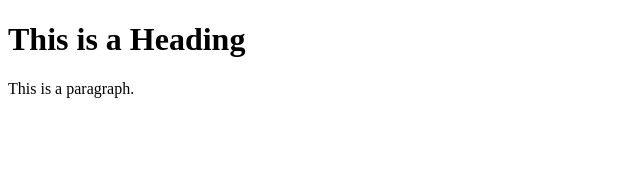
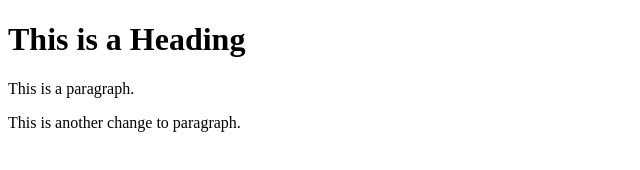
Before and after one commit to AremouSalaou/learning-git, a plain HTML site: page index.html in a window 1280 px wide. Shown: the whole page, without its empty margins (0-640 px from the left). Drawn offline with Linux system fonts and the light colour scheme.

Commit message:
added another paragraph

```diff
--- a/index.html
+++ b/index.html
@@ -7,6 +7,7 @@
 
 <h1>This is a Heading</h1>
 <p>This is a paragraph.</p>
+<p>This is another change to paragraph.</p>
 
 </body>
 </html>
```
Also changed, not shown: 1 other file.
